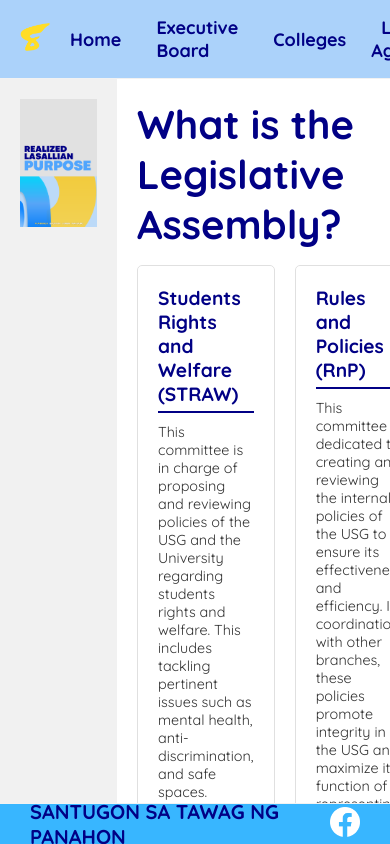
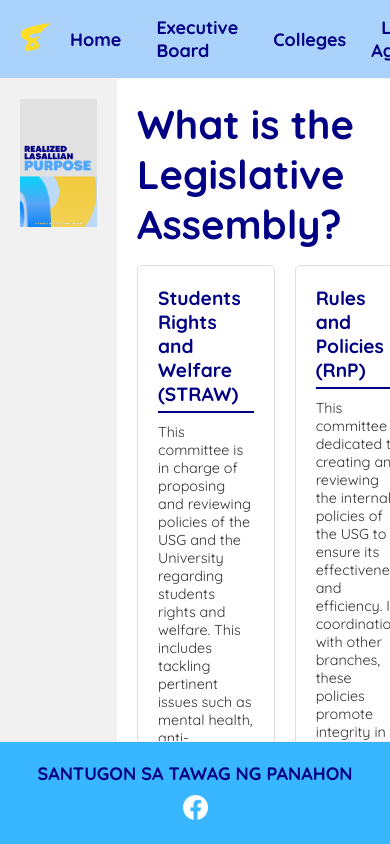
Before and after one commit to manoloenriquez/derecho39, a React (Create React App) app in the folder derecho-39/: page /agenda in a window 390 px wide. Built offline with nearby package versions, Linux system fonts and the light colour scheme.

Commit message:
footer mobile test1
s

```diff
--- a/derecho-39/src/index.css
+++ b/derecho-39/src/index.css
@@ -290,4 +290,24 @@ body, html {
     font-size: clamp(1rem, 4vw, 1.2rem);
     line-height: 1.3;
   }
+
+  /* Footer responsive changes */
+  .footer {
+    flex-direction: column; /* Stack the content */
+    padding: 20px;
+    height: auto; /* Allow footer to expand as needed */
+  }
+
+  .footer .socials {
+    margin-top: 10px;
+  }
+
+  .footer .nameS {
+    font-size: 18px; /* Adjust font size */
+  }
+
+  .footer .fblogo {
+    width: 25px;
+    height: 25px;
+  }
 }
```
